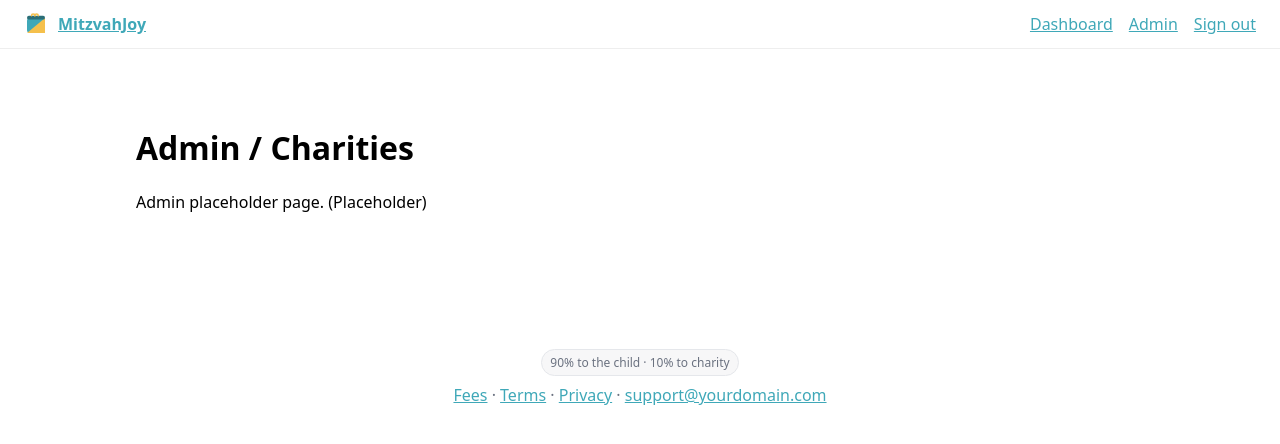
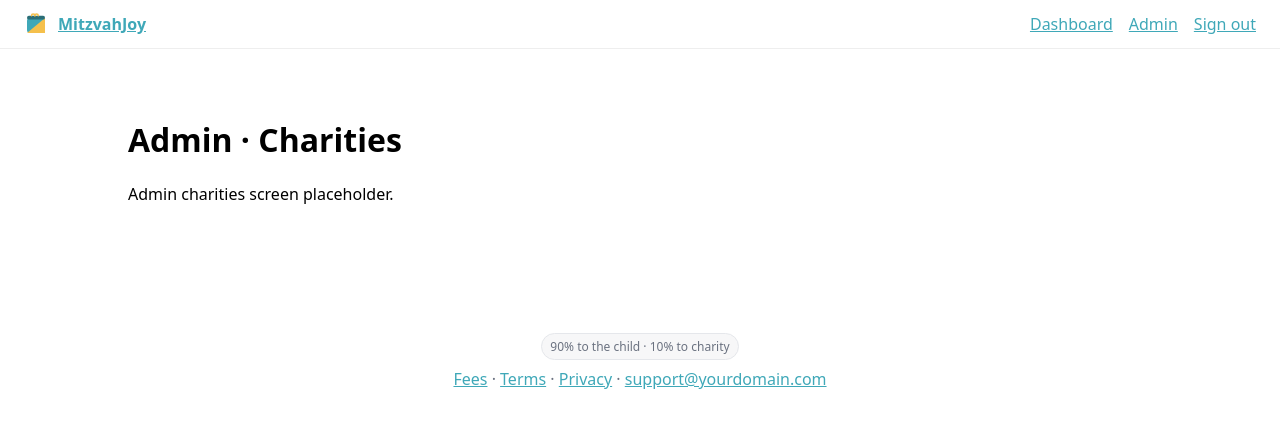
Before and after one commit to mhershberg78/MitzvahJoy, a Next.js app: page /admin/charities in a window 1280 px wide. Shown: the top 444 px of the page. Built offline with nearby package versions, Linux system fonts and the light colour scheme.

Commit message:
Update page.tsx

```diff
--- a/src/app/admin/charities/page.tsx
+++ b/src/app/admin/charities/page.tsx
@@ -1,8 +1,10 @@
+export const dynamic = "force-dynamic";
+
 export default function AdminCharitiesPage() {
   return (
-    <div style={{ padding: '2rem' }}>
-      <h1>Admin / Charities</h1>
-      <p>Admin placeholder page. (Placeholder)</p>
-    </div>
+    <main className="container">
+      <h1>Admin · Charities</h1>
+      <p>Admin charities screen placeholder.</p>
+    </main>
   );
 }
```
